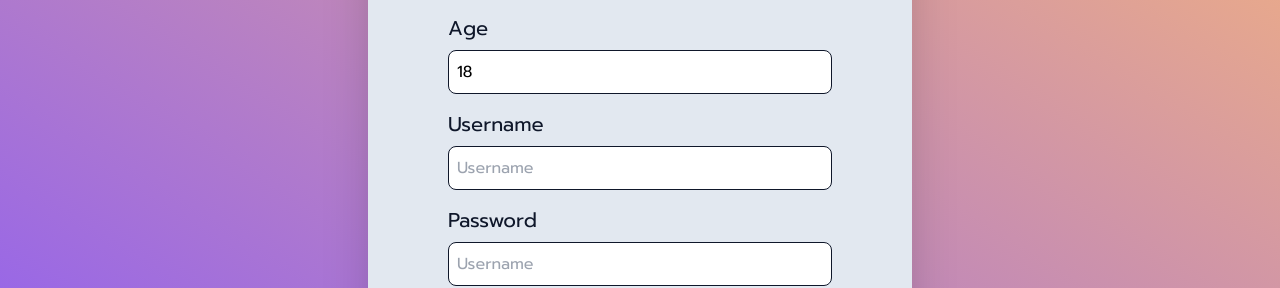
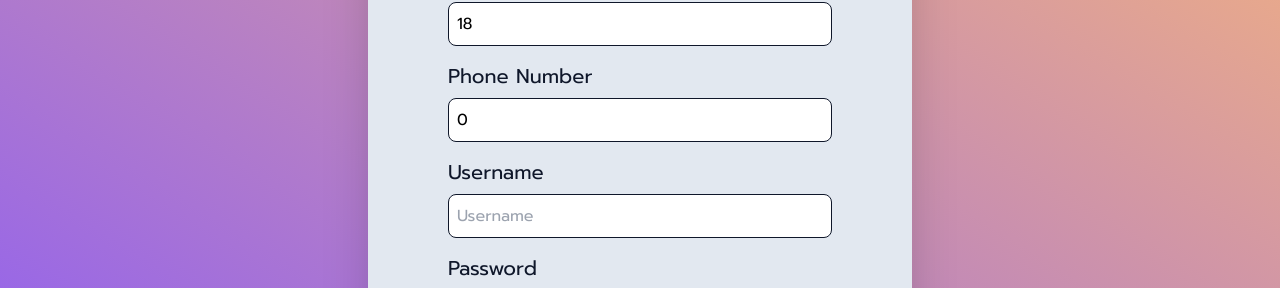
Before and after one commit to waggyzone/frontend-next, a Next.js app: page /auth/register in a window 1280 px wide. Shown: the part 310-598 px from the top of the page. Built offline with nearby package versions, Linux system fonts and the light colour scheme; no server answers.

Commit message:
fix: some changes

```diff
--- a/src/pages/auth/register.tsx
+++ b/src/pages/auth/register.tsx
@@ -14,6 +14,7 @@ const initialValue = {
   lastName: "",
   age: 18,
   username: "",
+  phonenumber: 0,
   password: "",
 };
 
@@ -101,6 +102,16 @@ const Register: NextPage = () => {
             <InputBox
               inputClassName="login__container__input"
               labelClassName="login__container__label"
+              id="phonenumber"
+              label="Phone Number"
+              name="phonenumber"
+              type="number"
+              placeholder="Enter Phone Number"
+              onChange={(event: any) => handleChange(event)}
+            />
+            <InputBox
+              inputClassName="login__container__input"
+              labelClassName="login__container__label"
               id="username"
               label="Username"
               name="username"
--- a/src/pages/types/types.d.ts
+++ b/src/pages/types/types.d.ts
@@ -4,6 +4,7 @@ export type createUser = {
   age: number;
   username: string;
   password: string;
+  phonenumber: number;
 };
 
 export type UpdateUser = {
```
